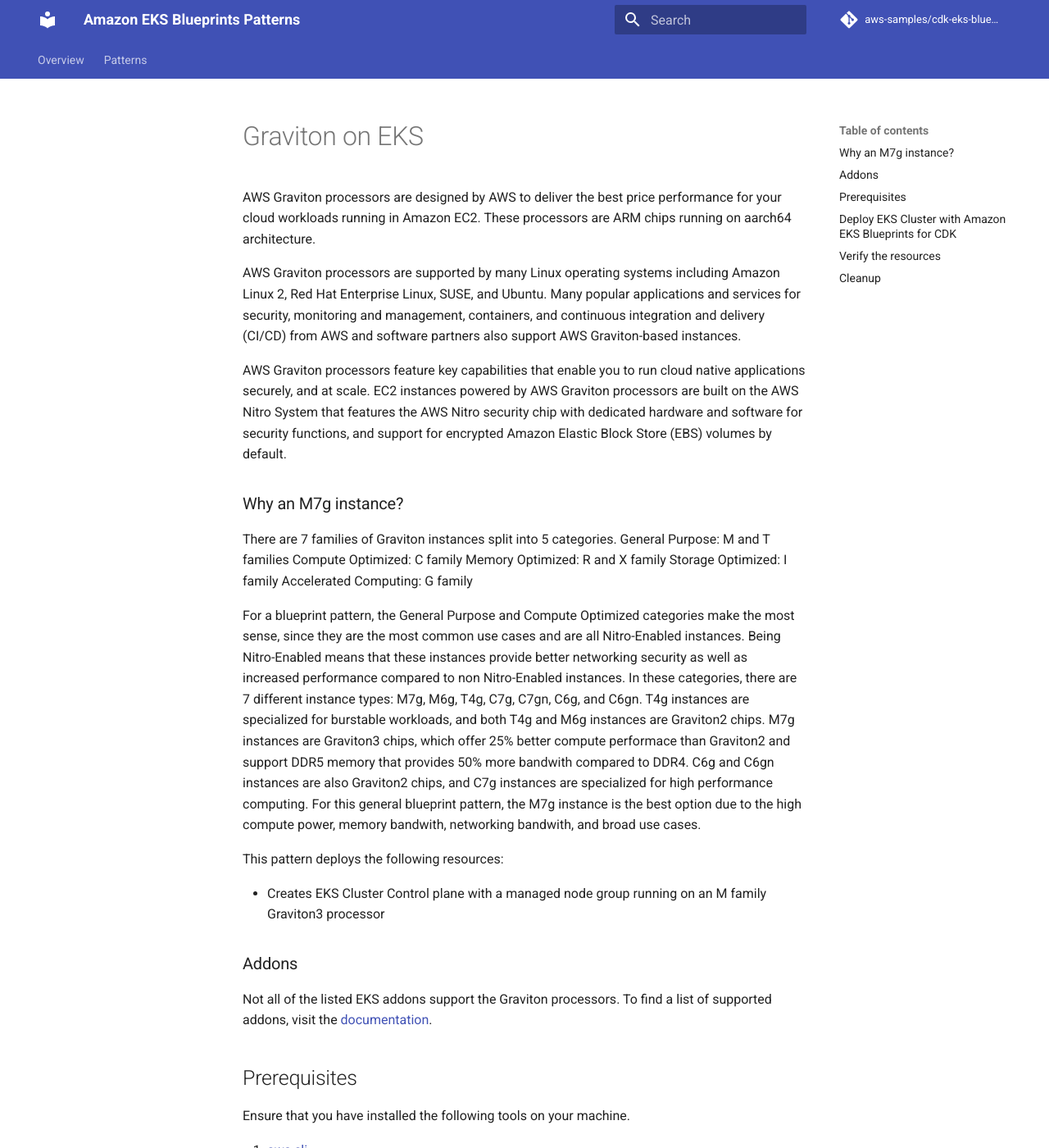
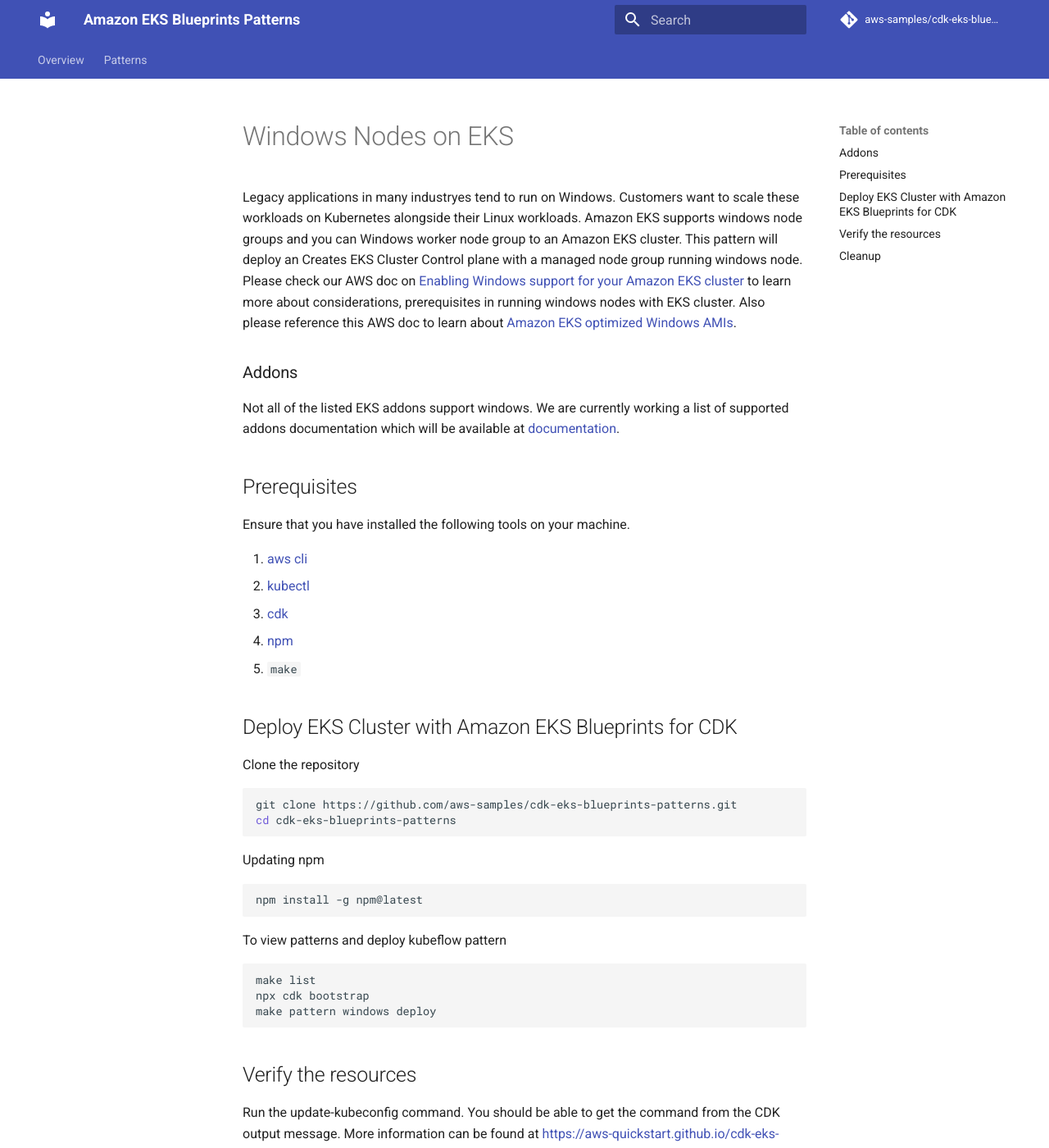
Before and after one commit to aws-samples/cdk-eks-blueprints-patterns, an MkDocs documentation site: the page built from docs/patterns/windows.md, in a window 1280 px wide and 1400 px high. Shown: the whole window at 82% size. Built offline with MkDocs 1.6.1 and Material for MkDocs 9.7.7, drawn with Linux system fonts in a browser that asks for light colours; comment, search, counter and statistics services are not loaded; some of the changed text lies outside the part shown.

````diff
--- a/docs/patterns/windows.md
+++ b/docs/patterns/windows.md
@@ -1,27 +1,9 @@
-# Graviton on EKS
+# Windows Nodes on EKS
 
-AWS Graviton processors are designed by AWS to deliver the best price performance for your cloud workloads running in Amazon EC2. These processors are ARM chips running on aarch64 architecture.
-
-AWS Graviton processors are supported by many Linux operating systems including Amazon Linux 2, Red Hat Enterprise Linux, SUSE, and Ubuntu. Many popular applications and services for security, monitoring and management, containers, and continuous integration and delivery (CI/CD) from AWS and software partners also support AWS Graviton-based instances.
-
-AWS Graviton processors feature key capabilities that enable you to run cloud native applications securely, and at scale. EC2 instances powered by AWS Graviton processors are built on the AWS Nitro System that features the AWS Nitro security chip with dedicated hardware and software for security functions, and support for encrypted Amazon Elastic Block Store (EBS) volumes by default.
-
-### Why an M7g instance?
-There are 7 families of Graviton instances split into 5 categories.
-General Purpose: M and T families
-Compute Optimized: C family
-Memory Optimized: R and X family
-Storage Optimized: I family
-Accelerated Computing: G family
-
-For a blueprint pattern, the General Purpose and Compute Optimized categories make the most sense, since they are the most common use cases and are all Nitro-Enabled instances.  Being Nitro-Enabled means that these instances provide better networking security as well as increased performance compared to non Nitro-Enabled instances.  In these categories, there are 7 different instance types: M7g, M6g, T4g, C7g, C7gn, C6g, and C6gn.  T4g instances are specialized for burstable workloads, and both T4g and M6g instances are Graviton2 chips. M7g instances are Graviton3 chips, which offer 25% better compute performace than Graviton2 and support DDR5 memory that provides 50% more bandwith compared to DDR4. C6g and C6gn instances are also Graviton2 chips, and C7g instances are specialized for high performance computing.  For this general blueprint pattern, the M7g instance is the best option due to the high compute power, memory bandwith, networking bandwith, and broad use cases.
-
-This pattern deploys the following resources:
-
-- Creates EKS Cluster Control plane with a managed node group running on an M family Graviton3 processor
+Legacy applications in many industryes tend to run on Windows. Customers want to scale these workloads on Kubernetes alongside their Linux workloads. Amazon EKS supports windows node groups and you can Windows worker node group to an Amazon EKS cluster. This pattern will deploy an Creates EKS Cluster Control plane with a managed node group running windows node. Please check our AWS doc on [Enabling Windows support for your Amazon EKS cluster](https://docs.aws.amazon.com/eks/latest/userguide/windows-support.html) to learn more about considerations, prerequisites in running windows nodes with EKS cluster. Also please reference this AWS doc to learn about [Amazon EKS optimized Windows AMIs](https://docs.aws.amazon.com/eks/latest/userguide/eks-optimized-windows-ami.html).
 
 ### Addons
-Not all of the listed EKS addons support the Graviton processors. To find a list of supported addons, visit the [documentation](https://github.com/aws-quickstart/cdk-eks-blueprints/blob/main/docs/addons/index.md).
+Not all of the listed EKS addons support windows. We are currently working a list of supported addons documentation which will be available at [documentation](https://github.com/aws-quickstart/cdk-eks-blueprints/blob/main/docs/addons/index.md).
 
 ## Prerequisites
 
@@ -53,7 +35,7 @@
 ```sh
 make list
 npx cdk bootstrap
-make pattern graviton deploy
+make pattern windows deploy
 ```
 
 ## Verify the resources
@@ -61,7 +43,7 @@
 Run the update-kubeconfig command. You should be able to get the command from the CDK output message. More information can be found at https://aws-quickstart.github.io/cdk-eks-blueprints/getting-started/#cluster-access
 
 ```sh
-aws eks update-kubeconfig --name graviton-blueprint --region <your region> --role-arn arn:aws:iam::xxxxxxxxx:role/graviton-construct-bluepr-gravitonconstructbluepri-1OZNO42GH3OCB
+aws eks update-kubeconfig --name windows-eks-blueprint --region <your region> --role-arn arn:aws:iam::xxxxxxxxx:role/windows-construct-bluepr-windowsconstructbluepri-1OZNO42GH3OCB
 ```
 
 Let's verify the resources created from the steps above.
@@ -75,5 +57,5 @@
 To clean up your EKS Blueprint, run the following command:
 
 ```sh
-make pattern graviton destroy
+make pattern windows destroy
 ```
````
Also changed, not shown: 1 other file.
